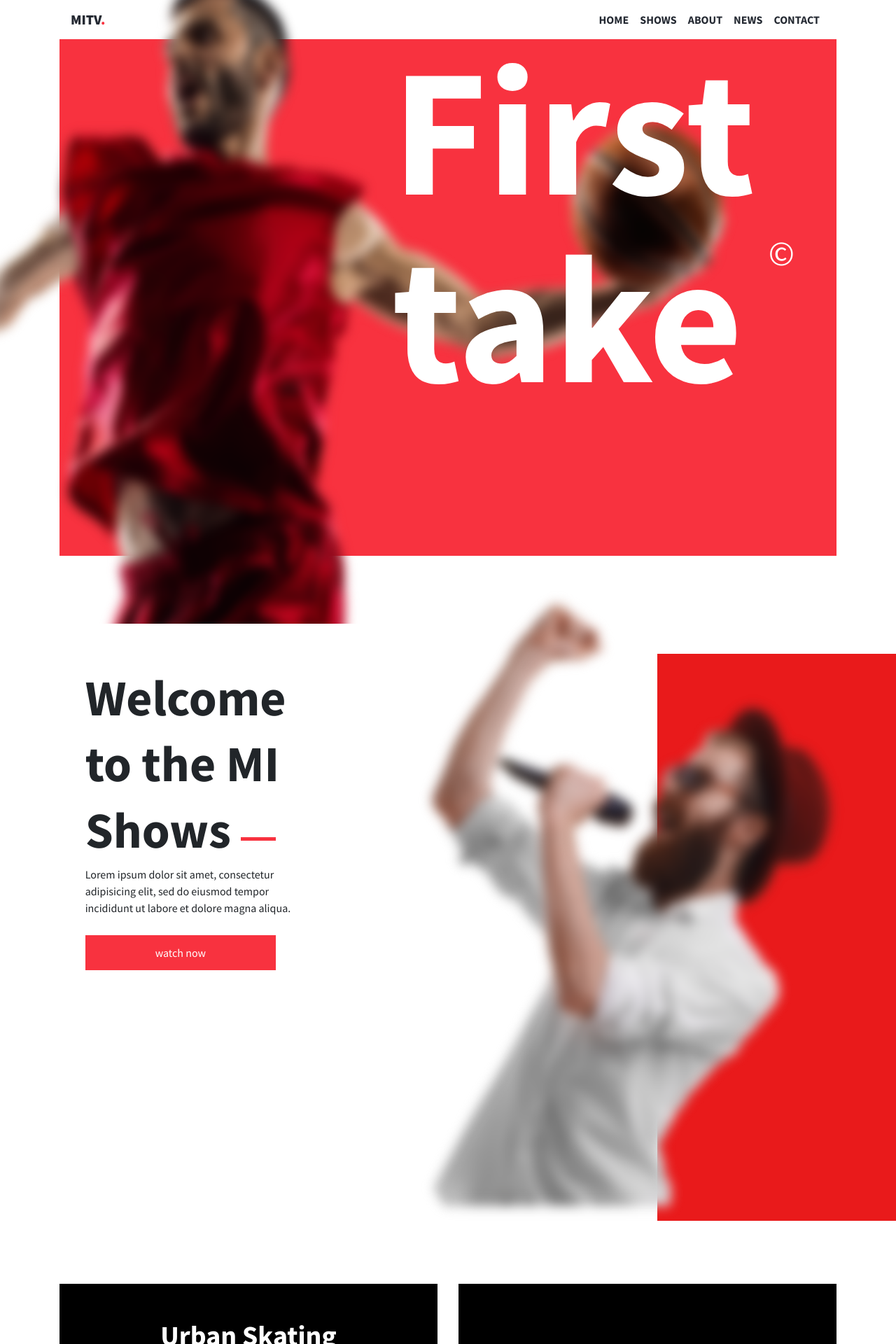
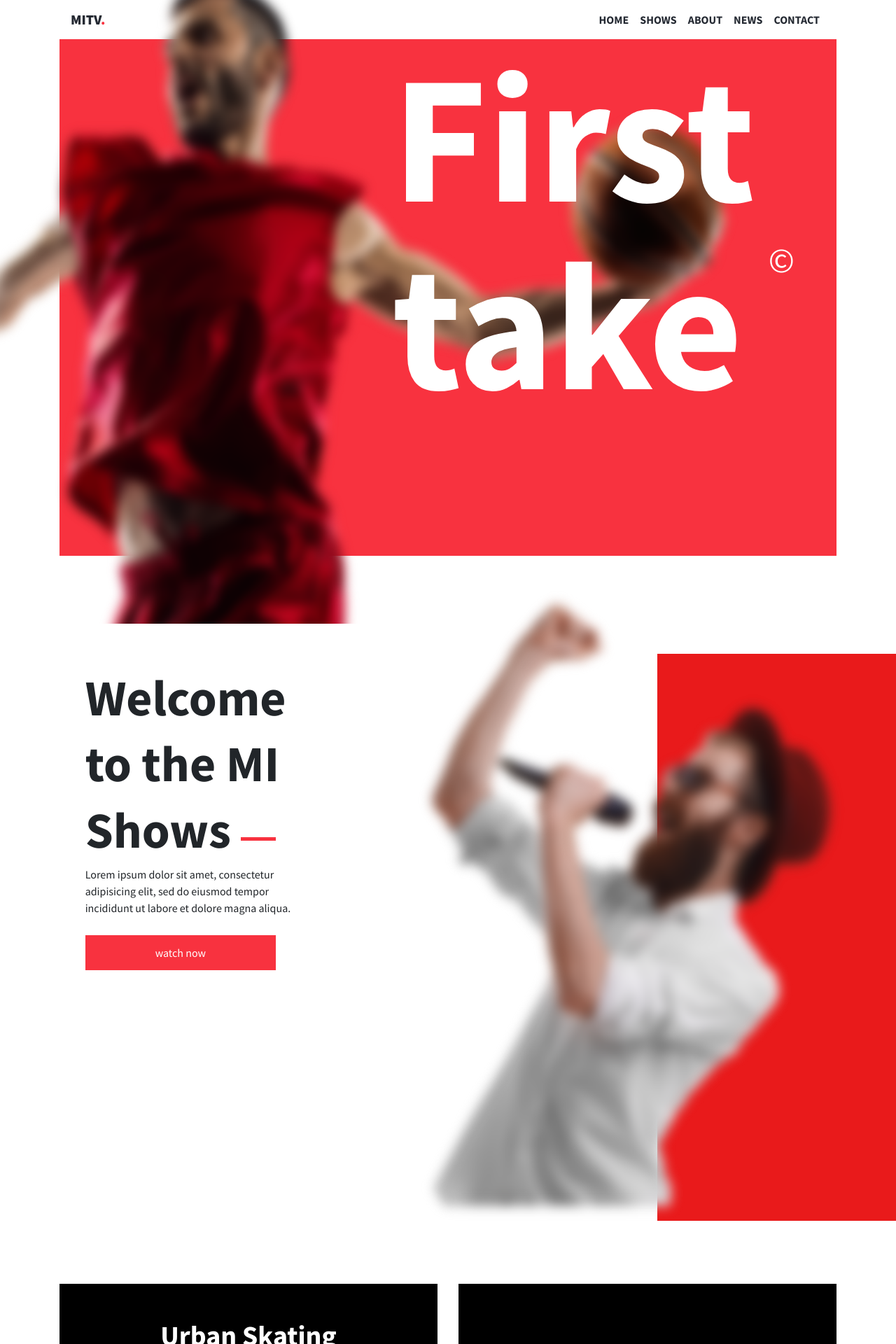
Before and after one commit to AmjadRathod/mitv, a Jekyll site: the page built from index.html, in a window 1280 px wide. Shown: the top 1920 px of the page at 70% size. Built offline with Jekyll 4.4.1, drawn with Linux system fonts in a browser that asks for light colours; nearby versions of some CDN libraries.

Commit message:
fix header

```diff
--- a/_sass/fatahdigital/header.scss
+++ b/_sass/fatahdigital/header.scss
@@ -40,12 +40,11 @@
       font-size: 260px;
       font-weight: 700;
       z-index: 100;
-      // margin-left: 130%;
       color: $white_color;
       line-height: 1;
     }
     .title1{
-      // margin-top: 10%;
+      margin-top: 10px;
     }
     .header_copyright {
       color: $white_color;
```
